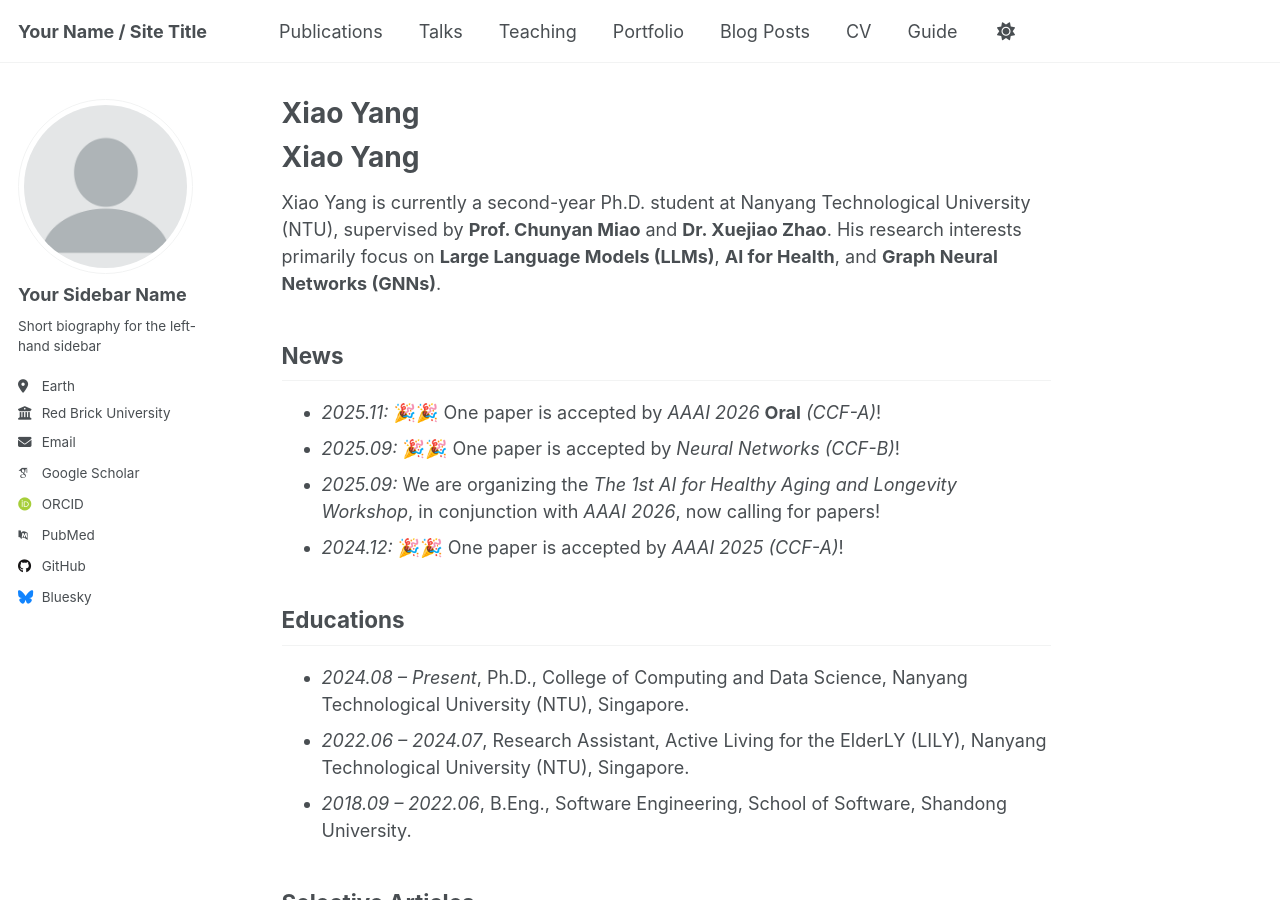
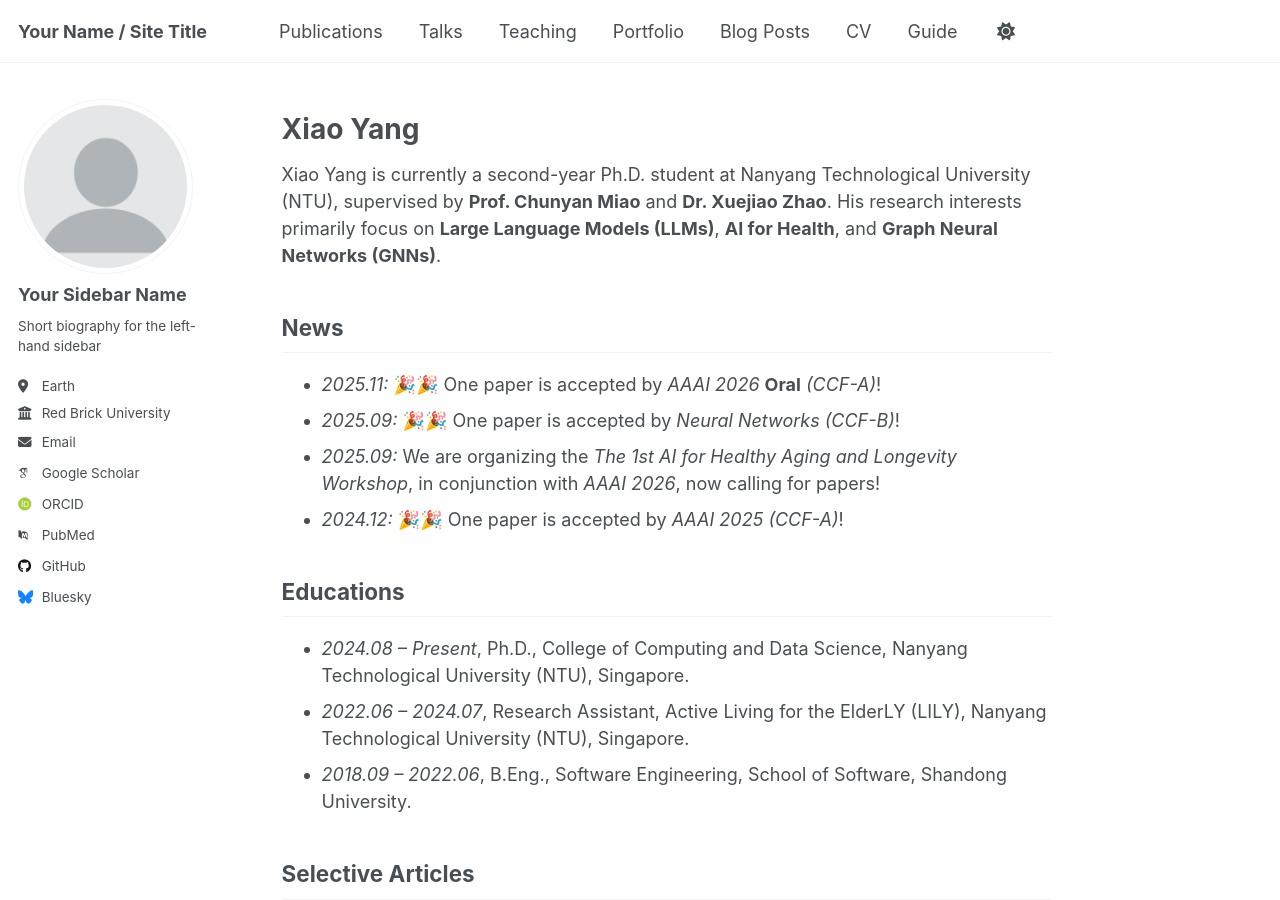
Before and after one commit to YXNTU/YXNTU.github.io, a Jekyll site: the page built from _pages/about.md, in a window 1280 px wide and 900 px high. Built offline with Jekyll 4.4.1, drawn with Linux system fonts in a browser that asks for light colours; some web fonts are replaced; a script that is not in the unit is left out.

Commit message:
Update about.md

```diff
--- a/_pages/about.md
+++ b/_pages/about.md
@@ -1,8 +1,11 @@
 ---
 permalink: /
-title: "Xiao Yang"
-layout: single
+title: ""
+excerpt: ""
 author_profile: true
+redirect_from:
+  - /about/
+  - /about.html
 ---
 
 # Xiao Yang
```
